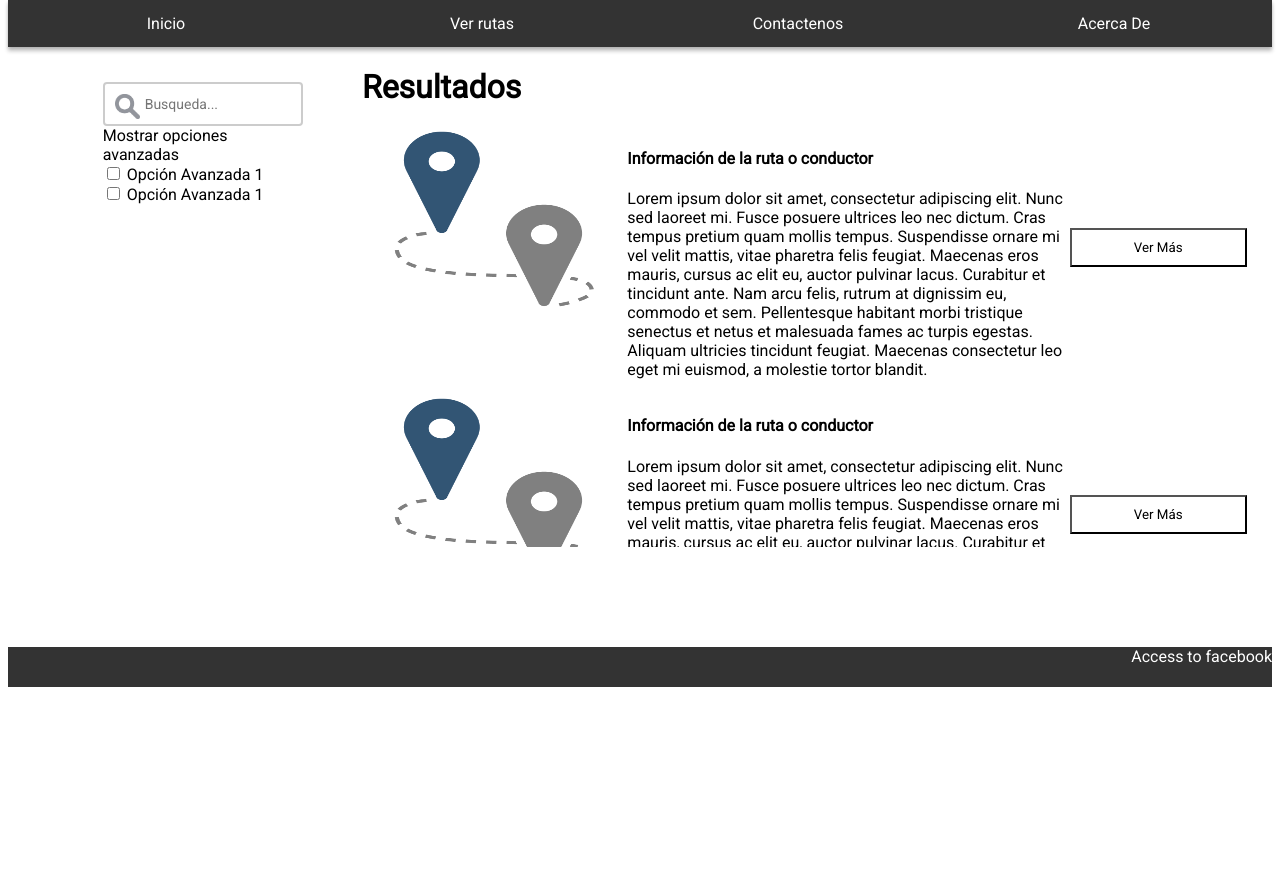
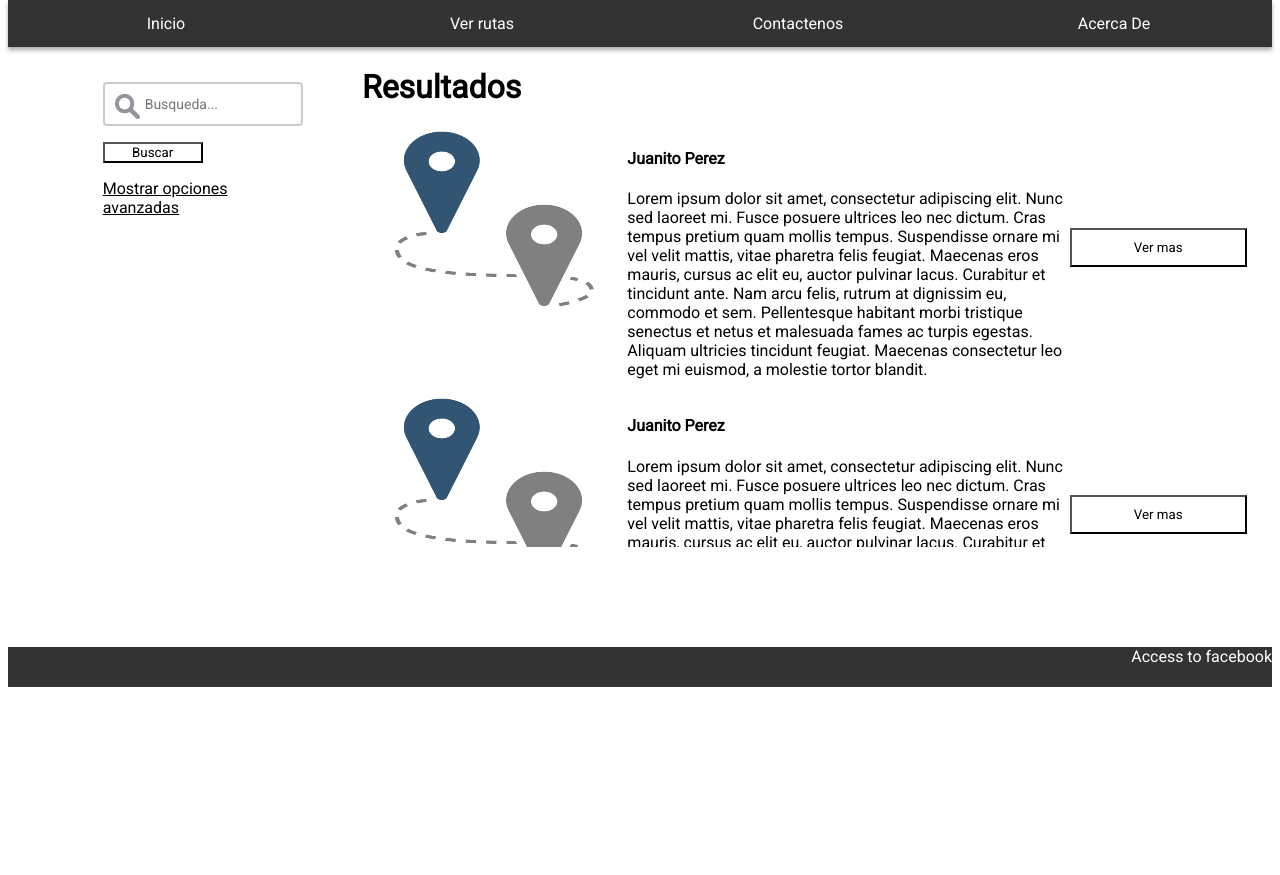
Before and after one commit to bloed/PoryectoWeb, a PHP site: page /busqueda.html in a window 1280 px wide. Shown: the part 171-1046 px from the top of the page. Run offline with PHP 8.4, Linux system fonts and the light colour scheme; style sheets or scripts are compiled from the project's sources.

Commit message:
Busqueda Javascript

```diff
--- a/WebPage/busqueda.html
+++ b/WebPage/busqueda.html
@@ -19,33 +19,18 @@
         <div class = "busqueda">
             <div class ="ingresoBusqueda">
                 <form class=formBusqueda action="">
-                    <input class ="inputSearch" type="text" name="lastname" placeholder="Busqueda..."> <br>
-                    <span class="mostrarAvanzadas" tabindex="0">Mostrar opciones avanzadas</span><br>
-                    <input type="checkbox" name="opcion1" value="opcion1"> Opción Avanzada 1<br>
-                    <input type="checkbox" name="opcion1" value="opcion1"> Opción Avanzada 1<br>
+                    <input id="textBusqueda" class ="inputSearch" type="text" name="lastname" placeholder="Busqueda..." value=""> <br>
+                    <p><button type="button" class="btnSimpleDesign" onclick="busqueda()">Buscar</button></p>
+                    <span id="textAvanzado" class="mostrarAvanzadas" tabindex="0" onclick="mostarOpcionAvanzada()">Mostrar opciones avanzadas</span><br><br>
+                    <div id="Avanzada" class="oculto">
+                        <input type="checkbox" name="opcion1" value="opcion1"> Opción Avanzada 1<br>
+                        <input type="checkbox" name="opcion1" value="opcion1"> Opción Avanzada 1<br>
+                    </div>
                 </form>
 
             </div>
-            <div class = "resultados">
+            <div id ="resultados" class = "resultados">
                 <H1>Resultados</H1>
-                <div class="resultado">
-                    <img class = "imgResultado" src="resources/images/ruta.png">
-                    <div class ="descripcionResultado">
-                        <h4>Información de la ruta o conductor</h4>
-                        <p>Lorem ipsum dolor sit amet, consectetur adipiscing elit. Nunc sed laoreet mi. Fusce posuere ultrices leo nec dictum. Cras tempus pretium quam mollis tempus. Suspendisse ornare mi vel velit mattis, vitae pharetra felis feugiat. Maecenas eros mauris, cursus ac elit eu, auctor pulvinar lacus. Curabitur et tincidunt ante. Nam arcu felis, rutrum at dignissim eu, commodo et sem. Pellentesque habitant morbi tristique senectus et netus et malesuada fames ac turpis egestas. Aliquam ultricies tincidunt feugiat. Maecenas consectetur leo eget mi euismod, a molestie tortor blandit.</p>
-                    </div>
-                    <a href="infoParadas.html"><button class="btnVerMas">Ver Más</button></a>
-                </div>
-                <br>
-                <div class="resultado">
-                    <img class = "imgResultado" src="resources/images/ruta.png">
-                    <div class ="descripcionResultado">
-                        <h4>Información de la ruta o conductor</h4>
-                        <p>Lorem ipsum dolor sit amet, consectetur adipiscing elit. Nunc sed laoreet mi. Fusce posuere ultrices leo nec dictum. Cras tempus pretium quam mollis tempus. Suspendisse ornare mi vel velit mattis, vitae pharetra felis feugiat. Maecenas eros mauris, cursus ac elit eu, auctor pulvinar lacus. Curabitur et tincidunt ante. Nam arcu felis, rutrum at dignissim eu, commodo et sem. Pellentesque habitant morbi tristique senectus et netus et malesuada fames ac turpis egestas. Aliquam ultricies tincidunt feugiat. Maecenas consectetur leo eget mi euismod, a molestie tortor blandit.</p>
-                    </div>
-                    <a href="infoParadas.html"><button class="btnVerMas">Ver Más</button></a>
-                </div>
-                <br>
 
             </div>
         </div>
@@ -55,5 +40,7 @@
             Access to facebook
         </div>
 
+
+        <script type="text/javascript" src="resources/js/busqueda.js"></script>
     </body>
 </html>
--- a/WebPage/resources/css/index.css
+++ b/WebPage/resources/css/index.css
@@ -471,3 +471,17 @@ ul.paradas{
     border-color: black;
     background: white;
 }
+
+.oculto{
+    display:none;
+}
+.visible{
+    display: block;
+}
+.mostrarAvanzadas{
+    text-decoration: underline;
+}
+
+.mostrarAvanzadas:hover{
+    cursor: pointer;
+}
--- /dev/null
+++ b/WebPage/resources/js/busqueda.js
@@ -0,0 +1,72 @@
+var contGeneral = document.getElementById("resultados");
+var oculto = true;
+
+function cargarResultado(id, imgBase, descripcion, nombreRuta){
+	var contResultado = document.createElement("div");
+	var img = document.createElement("img");
+	var contDescrip = document.createElement("div");
+	var nombre = document.createElement("h4");
+	var par = document.createElement("p");
+	var link = document.createElement("a");
+	var but = document.createElement("button");
+
+	//but
+	but.className = "btnVerMas";
+	but.innerHTML = "Ver mas";
+
+	//link
+	link.href="infoParadas.html?idRuta=" + id;
+	link.appendChild(but);
+
+	//nombre
+	nombre.innerHTML = nombreRuta;
+
+	//par
+	par.innerHTML = descripcion;
+
+	//img
+	img.className = "imgResultado";
+	img.src = imgBase;
+
+	//contDescrip
+	contDescrip.className = "descripcionResultado";
+	contDescrip.appendChild(nombre);
+	contDescrip.appendChild(par);
+
+
+	//contResultado
+	contResultado.className = "resultado";
+	contResultado.appendChild(img);
+	contResultado.appendChild(contDescrip);
+	contResultado.appendChild(link);
+
+	contGeneral.appendChild(contResultado);
+
+
+
+}
+
+function mostarOpcionAvanzada(){
+	if(oculto == true){
+		document.getElementById("Avanzada").className = "visible";
+		oculto = false;
+		document.getElementById("textAvanzado").innerHTML = "Ocultar opciones avanzadas";
+	}else{
+		document.getElementById("Avanzada").className = "oculto";
+		oculto = true;
+		document.getElementById("textAvanzado").innerHTML = "Mostrar opciones avanzadas";
+	}
+}
+
+function buscar(){
+	var busqueda = document.getElementById("textBusqueda").value;
+	//mandar a buscar el dato y cargar las respuestas.
+}
+
+cargarResultado("1","resources/images/ruta.png","Lorem ipsum dolor sit amet, consectetur adipiscing elit. Nunc sed laoreet mi. Fusce posuere ultrices leo nec dictum. Cras tempus pretium quam mollis tempus. Suspendisse ornare mi vel velit mattis, vitae pharetra felis feugiat. Maecenas eros mauris, cursus ac elit eu, auctor pulvinar lacus. Curabitur et tincidunt ante. Nam arcu felis, rutrum at dignissim eu, commodo et sem. Pellentesque habitant morbi tristique senectus et netus et malesuada fames ac turpis egestas. Aliquam ultricies tincidunt feugiat. Maecenas consectetur leo eget mi euismod, a molestie tortor blandit.", "Juanito Perez");
+cargarResultado("1","resources/images/ruta.png","Lorem ipsum dolor sit amet, consectetur adipiscing elit. Nunc sed laoreet mi. Fusce posuere ultrices leo nec dictum. Cras tempus pretium quam mollis tempus. Suspendisse ornare mi vel velit mattis, vitae pharetra felis feugiat. Maecenas eros mauris, cursus ac elit eu, auctor pulvinar lacus. Curabitur et tincidunt ante. Nam arcu felis, rutrum at dignissim eu, commodo et sem. Pellentesque habitant morbi tristique senectus et netus et malesuada fames ac turpis egestas. Aliquam ultricies tincidunt feugiat. Maecenas consectetur leo eget mi euismod, a molestie tortor blandit.", "Juanito Perez");
+cargarResultado("1","resources/images/ruta.png","Lorem ipsum dolor sit amet, consectetur adipiscing elit. Nunc sed laoreet mi. Fusce posuere ultrices leo nec dictum. Cras tempus pretium quam mollis tempus. Suspendisse ornare mi vel velit mattis, vitae pharetra felis feugiat. Maecenas eros mauris, cursus ac elit eu, auctor pulvinar lacus. Curabitur et tincidunt ante. Nam arcu felis, rutrum at dignissim eu, commodo et sem. Pellentesque habitant morbi tristique senectus et netus et malesuada fames ac turpis egestas. Aliquam ultricies tincidunt feugiat. Maecenas consectetur leo eget mi euismod, a molestie tortor blandit.", "Juanito Perez");
+cargarResultado("1","resources/images/ruta.png","Lorem ipsum dolor sit amet, consectetur adipiscing elit. Nunc sed laoreet mi. Fusce posuere ultrices leo nec dictum. Cras tempus pretium quam mollis tempus. Suspendisse ornare mi vel velit mattis, vitae pharetra felis feugiat. Maecenas eros mauris, cursus ac elit eu, auctor pulvinar lacus. Curabitur et tincidunt ante. Nam arcu felis, rutrum at dignissim eu, commodo et sem. Pellentesque habitant morbi tristique senectus et netus et malesuada fames ac turpis egestas. Aliquam ultricies tincidunt feugiat. Maecenas consectetur leo eget mi euismod, a molestie tortor blandit.", "Juanito Perez");
+cargarResultado("1","resources/images/ruta.png","Lorem ipsum dolor sit amet, consectetur adipiscing elit. Nunc sed laoreet mi. Fusce posuere ultrices leo nec dictum. Cras tempus pretium quam mollis tempus. Suspendisse ornare mi vel velit mattis, vitae pharetra felis feugiat. Maecenas eros mauris, cursus ac elit eu, auctor pulvinar lacus. Curabitur et tincidunt ante. Nam arcu felis, rutrum at dignissim eu, commodo et sem. Pellentesque habitant morbi tristique senectus et netus et malesuada fames ac turpis egestas. Aliquam ultricies tincidunt feugiat. Maecenas consectetur leo eget mi euismod, a molestie tortor blandit.", "Juanito Perez");
+cargarResultado("1","resources/images/ruta.png","Lorem ipsum dolor sit amet, consectetur adipiscing elit. Nunc sed laoreet mi. Fusce posuere ultrices leo nec dictum. Cras tempus pretium quam mollis tempus. Suspendisse ornare mi vel velit mattis, vitae pharetra felis feugiat. Maecenas eros mauris, cursus ac elit eu, auctor pulvinar lacus. Curabitur et tincidunt ante. Nam arcu felis, rutrum at dignissim eu, commodo et sem. Pellentesque habitant morbi tristique senectus et netus et malesuada fames ac turpis egestas. Aliquam ultricies tincidunt feugiat. Maecenas consectetur leo eget mi euismod, a molestie tortor blandit.", "Juanito Perez");
+cargarResultado("1","resources/images/ruta.png","Lorem ipsum dolor sit amet, consectetur adipiscing elit. Nunc sed laoreet mi. Fusce posuere ultrices leo nec dictum. Cras tempus pretium quam mollis tempus. Suspendisse ornare mi vel velit mattis, vitae pharetra felis feugiat. Maecenas eros mauris, cursus ac elit eu, auctor pulvinar lacus. Curabitur et tincidunt ante. Nam arcu felis, rutrum at dignissim eu, commodo et sem. Pellentesque habitant morbi tristique senectus et netus et malesuada fames ac turpis egestas. Aliquam ultricies tincidunt feugiat. Maecenas consectetur leo eget mi euismod, a molestie tortor blandit.", "Juanito Perez");
```
